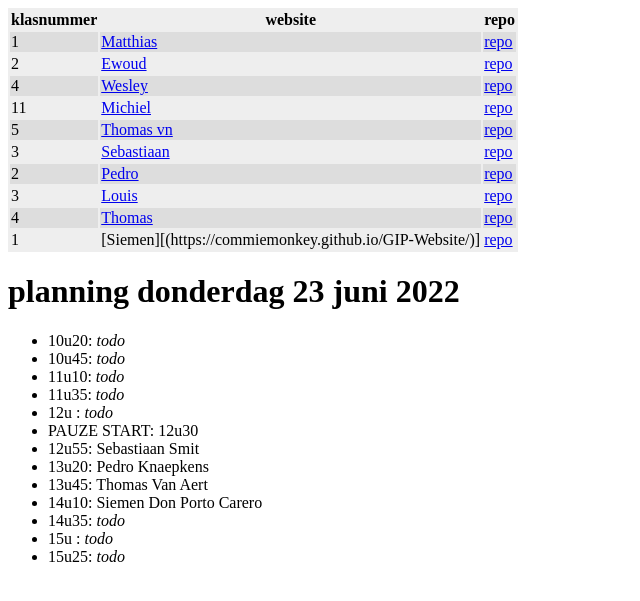
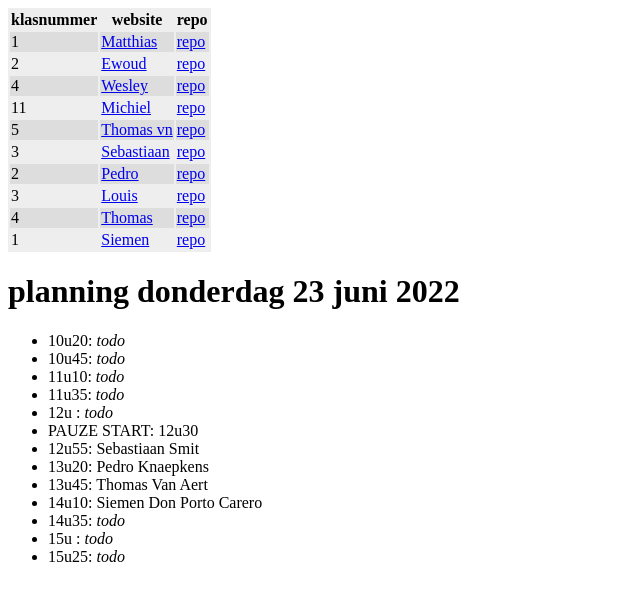
Before and after one commit to vbrh-immalle/vbrh-immalle.github.io, a Jekyll site: the page built from GIPWebsites2021-2022/index.md, in a window 1280 px wide. Shown: the top 601 px of the page, without its empty margins (0-640 px from the left). Built offline with Jekyll 4.4.1, drawn with Linux system fonts in a browser that asks for light colours; some web fonts are replaced; some of the changed lines change nothing that is shown.

Commit message:
Update index.md

```diff
--- a/GIPWebsites2021-2022/index.md
+++ b/GIPWebsites2021-2022/index.md
@@ -14,7 +14,7 @@ title: GIP Websites 2021-2022
 | 2 | [Pedro](https://poiminator.github.io/GIPWebsite/) | [repo]( https://github.com/pOiMiNaToR/Gipwebsite) |
 | 3 | [Louis](https://louish-immalle.github.io/GIPWebsite/) | [repo](https://github.com/LouisH-immalle/GIPWebsite) |
 | 4 | [Thomas](https://commiemonkey.github.io/GIP-Website/) | [repo](https://github.com/CommieMonkey/GIP-Website) |
-| 1 | [Siemen][(https://commiemonkey.github.io/GIP-Website/)] | [repo](https://github.com/SiemenDPC-immalle/Gipwebsite) |
+| 1 | [Siemen](https://siemendpc-immalle.github.io/Gipwebsite/) | [repo](https://github.com/SiemenDPC-immalle/Gipwebsite) |
 
 
 
```
